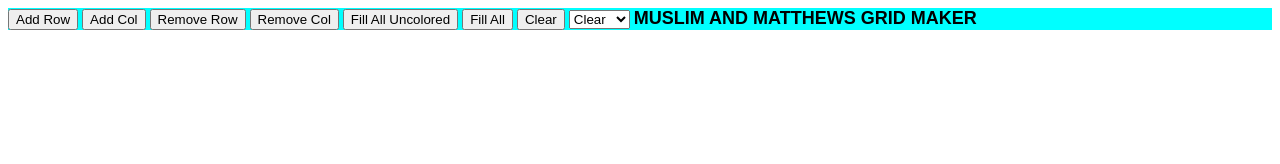
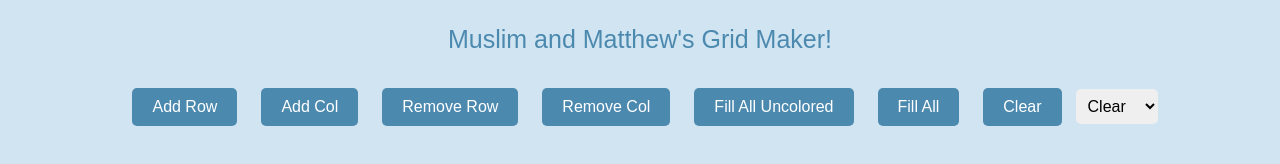
Before and after one commit to mushhuss/gridmaker, a plain HTML site: page index.html in a window 1280 px wide. Drawn offline with Linux system fonts and the light colour scheme.

Commit message:
added styling

```diff
--- a/index.html
+++ b/index.html
@@ -5,7 +5,9 @@
     <link rel="stylesheet" href="styles.css">
 </head>
 <body>
-    <!-- Menu Buttons -->
+    <p class = "title">
+        Muslim and Matthew's Grid Maker!
+    </p>
     <div class = "header">
         <button onclick="addR()">Add Row</button>
         <button onclick="addC()">Add Col</button>
@@ -21,9 +23,6 @@
             <option value="Green">Green</option>
             <option value="Yellow">Yellow</option>
         </select>
-        <b class = "title">
-            MUSLIM AND MATTHEWS GRID MAKER
-        </b>
     </div>
     <!-- Grid Table -->
     <div class = "grid">
--- a/styles.css
+++ b/styles.css
@@ -8,6 +8,10 @@ td{
     background-color: white;
 }
 
+p {
+    text-align: center;
+}
+
 .grid{
     margin-top: 3rem;
     display: flex;
@@ -16,15 +20,35 @@ td{
 }
 
 .header{
-
-    background-color: aqua;
-
+    text-align: center;
 }
 
 .title{
+    font-family: Arial, Helvetica, sans-serif;
+    font-size: 25px;
+    color: #4c89af;
+}
 
+body {
+    background-color: #d1e4f1;
+}
 
-    font-family: Arial, Helvetica, sans-serif;
-    font-size: large;
+button {
+    margin: 0 10px; /* space b/w the buttons */
+    padding: 10px 20px; /* add area around the buttons */
+    font-size: 16px;
+    cursor: pointer; /* changes the cursor when you are hovering */
+    border: none;
+    background-color: #4c89af;
+    color: white;
+    border-radius: 5px; /* round the buttons */
+}
 
+select {
+    padding: 8px; /* add area around the select */
+    font-size: 16px;
+    margin-top: 10px;
+    cursor: pointer; /* changes the cursor when you are hovering */
+    border: none;
+    border-radius: 5px; /* round the select */
 }
```
